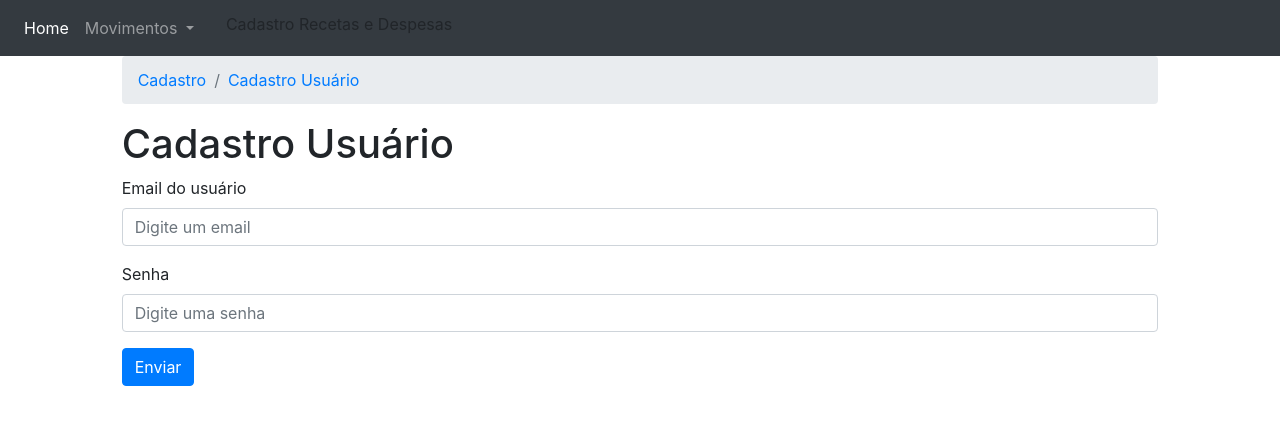
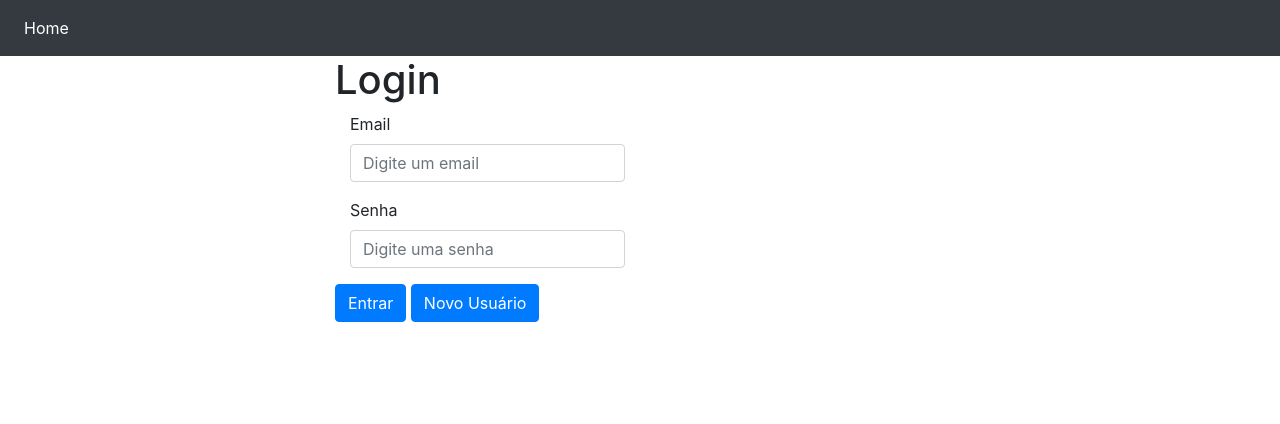
Before and after one commit to fatimacarneiro/exercicio-cestaro, a website: page telaInicial.html in a window 1280 px wide. Drawn offline with nearby package versions, Linux system fonts and the light colour scheme.

Commit message:
acertando o projeto e dizendo o que ele precisa fazer

```diff
--- a/telaInicial.html
+++ b/telaInicial.html
@@ -7,7 +7,9 @@
             <link rel="stylesheet" href="https://stackpath.bootstrapcdn.com/bootstrap/4.3.1/css/bootstrap.min.css" integrity="sha384-ggOyR0iXCbMQv3Xipma34MD+dH/1fQ784/j6cY/iJTQUOhcWr7x9JvoRxT2MZw1T" crossorigin="anonymous">
             <link rel="stylesheet" type="text/css" href="telaInicial.css">
             <script src="js/lib/angular.min.js"></script>
-            <script src="main.js"></script>
+
+            <script src="./telaInicial/moduloTelaInicial.js"></script>
+            <script src="./telaInicial/controllerTelaInicial.js"></script>
     </head>
 <body>
     <header>
@@ -17,40 +19,27 @@
                 <li class="nav-item active">
                     <a class="nav-link" href="telaInicial.html">Home <span class="sr-only">(current)</span></a>
                 </li>
-                <li class="nav-item dropdown">
-                    <a class="nav-link dropdown-toggle" href="listaReceitaDespesas.html" id="navbarDropdown" role="button" data-toggle="dropdown" aria-haspopup="true" aria-expanded="false">
-                        Movimentos
-                    </a>
-                </li>
-                <li class="nav-item dropdown">
-                        <a class="dropdown-item" href="cadastroReceitaDespesas.html">Cadastro Recetas e Despesas</a>
-                </li>
             </ul>
         </div>
     </nav>
     </header>
 
     <main>
-		<div class="container cabecalho col-sm-10">
-			<nav aria-label="breadcrumb">
-				<ol class="breadcrumb">
-                    <li class="breadcrumb-item"><a href="#">Cadastro</a></li>
-                    <li class="breadcrumb-item"><a href="#">Cadastro Usuário</a></li>
-				</ol>
-			</nav>
-            <h1>Cadastro Usuário</h1>
+		<div class="container cabecalho col-sm-6">
+            <h1>Login</h1>
         </div>
-        <div class="container conteudo col-sm-10">
+        <div class="container conteudo col-sm-6">
         <form>
-            <div class="form-group">
-                <label for="exampleInputEmail1">Email do usuário</label>
+            <div class="form-group col-sm-6">
+                <label for="exampleInputEmail1">Email</label>
                 <input type="email" class="form-control" id="email-cadastro-usuario" aria-describedby="emailHelp" placeholder="Digite um email" required>
             </div>
-            <div class="form-group">
+            <div class="form-group col-sm-6">
                 <label for="exampleInputPassword1">Senha</label>
                 <input type="password" class="form-control" id="senha-cadastro-usuario" placeholder="Digite uma senha" required>
             </div>
-                <button type="submit" class="btn btn-primary">Enviar</button>
+                <button type="submit" class="btn btn-primary">Entrar</button>
+                <button type="submit" class="btn btn-primary">Novo Usuário</button>
         </form>
     </main>
 </body>
--- /dev/null
+++ b/telaInicial/telaInicialController.js
@@ -0,0 +1 @@
+angular.module('ReceitasDespesas').controller('')
```
Also changed, not shown: ModelUsuario.js (added, +7 -0 lines), app.config.js (added, +16 -0 lines), cadastroUsuario.html (+1 -1 lines), cadastroUsuario/cadastroUsuarioController.js (added, +8 -0 lines), index.html (added, +14 -0 lines), cadastroUsuario/cadastroUsuarioModel.js (added), telaInicial/moduloTelaInicial.js (renamed from public:js:main.js).
